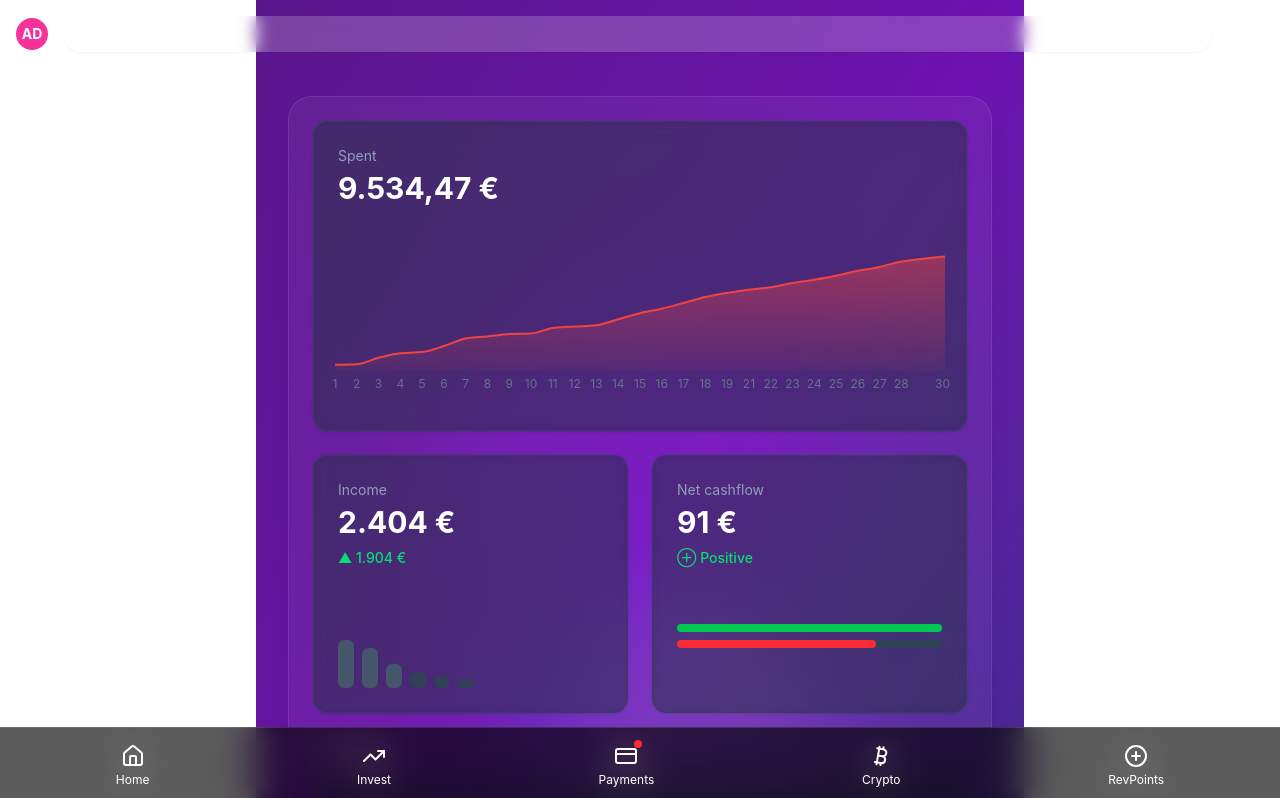
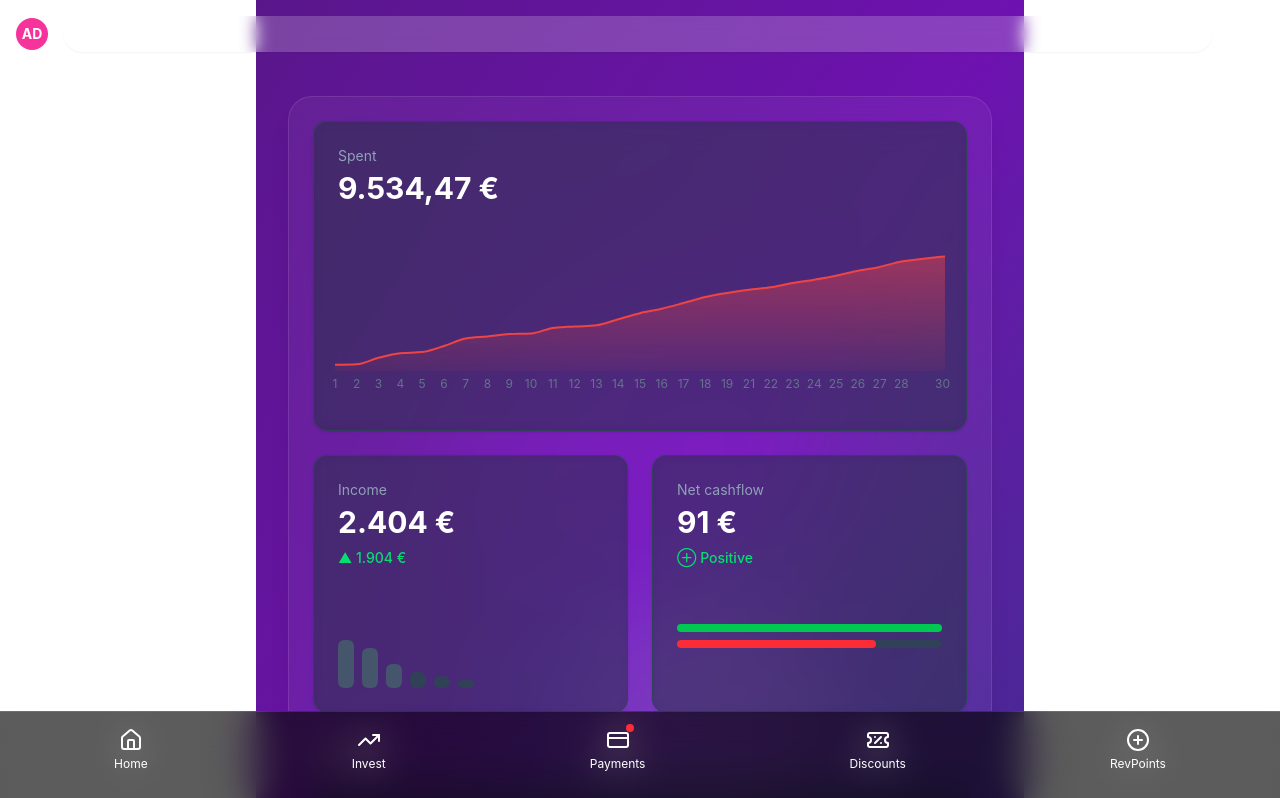
Before and after one commit to Startup-Studio-Ljubljana/sheepai, a React (Vite) app: page /analytics in a window 1280 px wide. Shown: the top 798 px of the page. Built offline with nearby package versions, Linux system fonts and the light colour scheme.

Commit message:
updated footer header

```diff
--- a/src/components/Footer.tsx
+++ b/src/components/Footer.tsx
@@ -1,18 +1,18 @@
 import { Link } from '@tanstack/react-router';
-import { Bitcoin, CreditCard, Home, PlusCircle, TrendingUp } from 'lucide-react';
+import { Bitcoin, CreditCard, Home, PlusCircle, TicketPercent, TrendingUp } from 'lucide-react';
 
 const navItems = [
     { title: 'Home', icon: Home, link: '/analytics' },
     { title: 'Invest', icon: TrendingUp, link: '/invest' },
     { title: 'Payments', icon: CreditCard, link: '/payments', notification: true },
-    { title: 'Crypto', icon: Bitcoin, link: '/crypto' },
+    { title: 'Discounts', icon: TicketPercent, link: '/discounts' },
     { title: 'RevPoints', icon: PlusCircle, link: '/points' },
 ];
 
 export default function Footer() {
     return (
         <div className="fixed bottom-0 left-0 right-0 bg-black/40 backdrop-blur-lg border-t border-white/10 z-50">
-            <div className="flex justify-around items-center py-3 pt-4 px-3">
+            <div className="flex justify-around items-center py-3 pt-4 pb-7 px-3">
                 {navItems.map((item) => (
                     <Link to={item.link} key={item.title} className="flex flex-col items-center space-y-1">
                         <div className="size-6 flex items-center justify-center relative">
--- a/src/components/Header.tsx
+++ b/src/components/Header.tsx
@@ -32,7 +32,7 @@ export default function Header() {
 
             <div className="flex-1 mx-4">
                 <div className="relative">
-                    <Search className="absolute left-3 top-1/2 transform -translate-y-1/2 text-white/70 w-5 h-5" />
+                    <Search className="absolute left-3 top-1/2 transform -translate-y-1/2 text-white/70 w-5 h-5 z-[51]" />
                     <Input
                         placeholder="Search"
                         className="bg-white/20 border-none text-white placeholder:text-white/70 pl-10 rounded-full backdrop-blur-sm"
```
